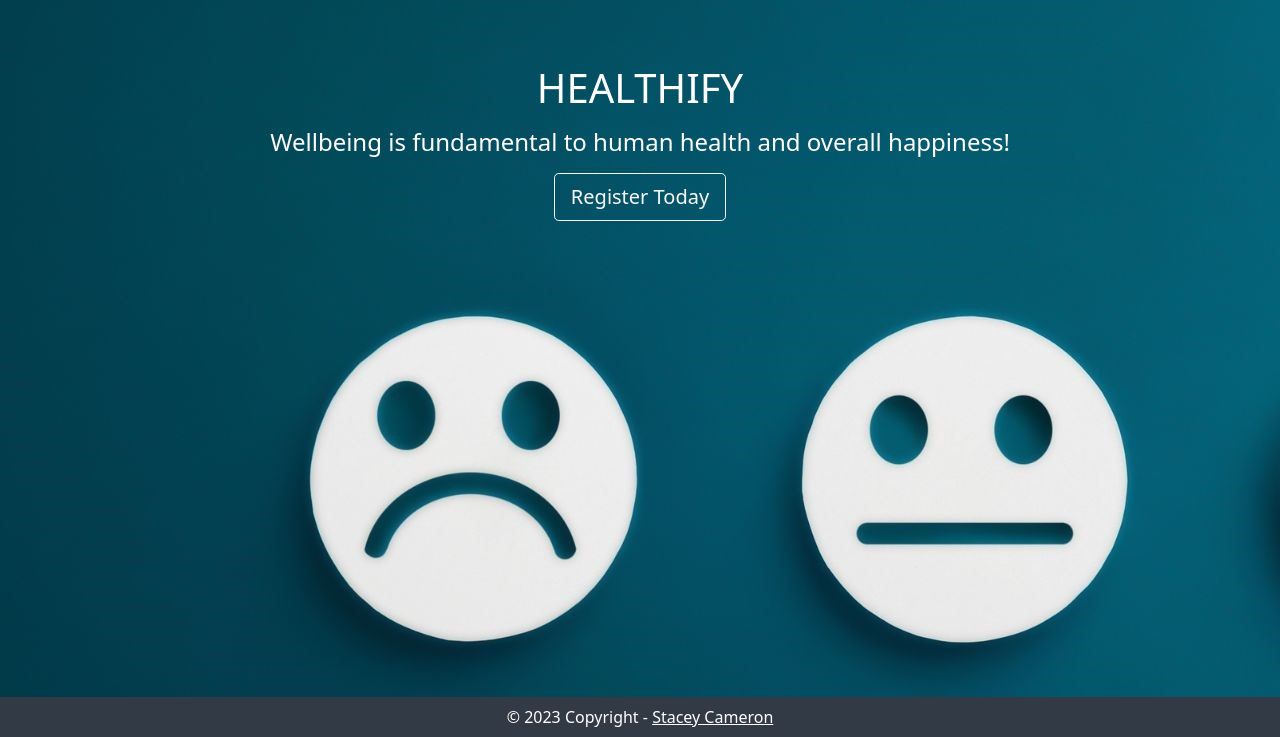
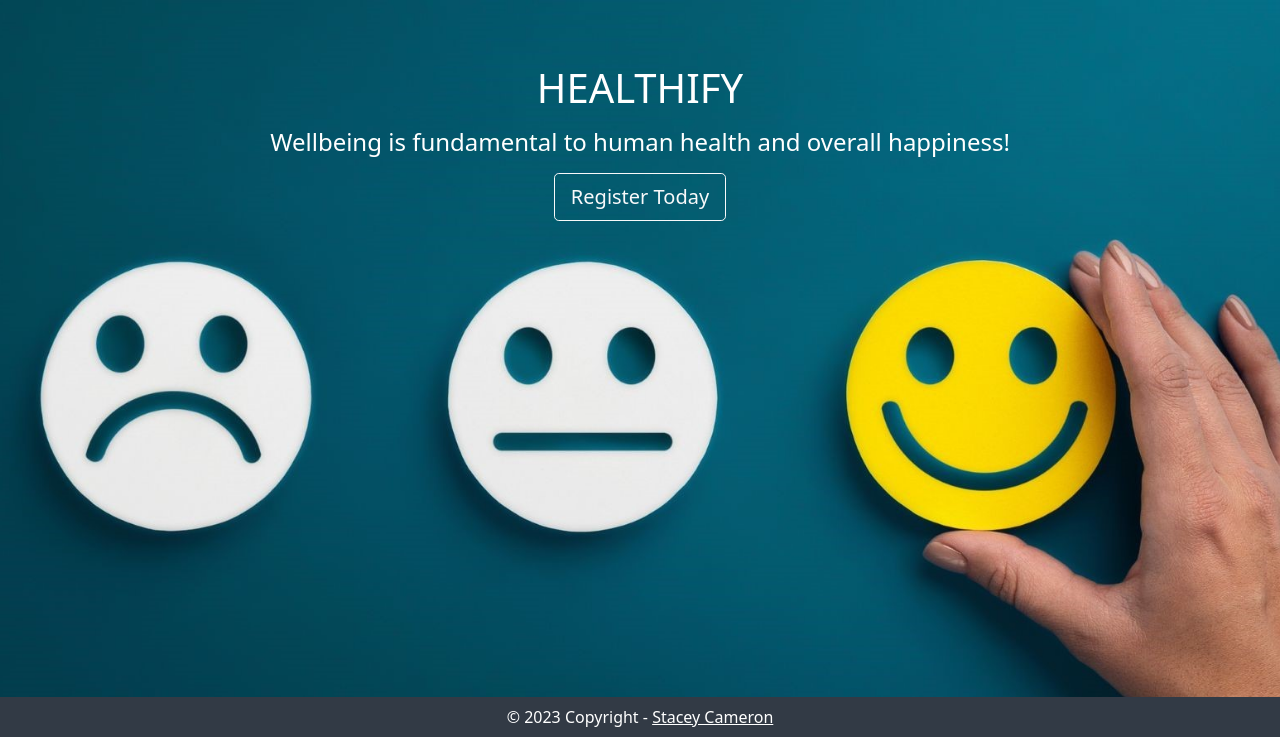
Before and after one commit to StaceyCameron/Healthify-Wellness-Application, a Node server app: page / in a window 1280 px wide. Shown: the part 63-800 px from the top of the page. Run offline with Node 20, Linux system fonts and the light colour scheme.

Commit message:
css changes

```diff
--- a/public/styles.css
+++ b/public/styles.css
@@ -1,3 +1,12 @@
+.heroImage {
+    background-position: center;
+    background-repeat: no-repeat;
+    background-size: cover;
+    position: relative;
+    height: 92vh;
+    width: auto;
+}
+
 .banner {
     width:100%;
     height:15%;
--- a/views/elements/navbar.mustache
+++ b/views/elements/navbar.mustache
@@ -1,6 +1,6 @@
 <link href="https://cdn.jsdelivr.net/npm/bootstrap@5.1.3/dist/css/bootstrap.min.css" rel="stylesheet" integrity="sha384-1BmE4kWBq78iYhFldvKuhfTAU6auU8tT94WrHftjDbrCEXSU1oBoqyl2QvZ6jIW3" crossorigin="anonymous">
 
-<nav class="navbar navbar-expand-lg sticky-top navbar-light" style="background-color: #323a45">
+<nav class="navbar navbar-expand-lg navbar-light" style="background-color: #323a45">
     <div class="d-flex flex-grow-1">
         <span class="w-100 d-lg-none d-block"></span>
         <a class="navbar-brand" href="/home">
@@ -12,7 +12,7 @@
             </button>
         </div>
     </div>
-    <div class="collapse navbar-collapse flex-grow-1 sticky-top text-centre" id="navbar">
+    <div class="collapse navbar-collapse flex-grow-1 text-centre" id="navbar">
         <ul class="navbar-nav ml-auto flex-nowrap">
             <li class="nav-item">
                 <a href="/home" class="nav-link text-white fw-normal fs-5">Home</a>
--- a/views/landing.mustache
+++ b/views/landing.mustache
@@ -9,7 +9,7 @@
   </div>
 
   <!-- Background image -->
-  <div class="p-5 text-center bg-image" style="background-image: url('./images/1.jpg'); height: 90%;">
+  <div class="heroImage p-5 text-center bg-image" style="background-image: url('./images/1.jpg');">
     <div>
       <div class="d-flex justify-content-center align-items-top h-100 pt-3">
         <div class="text-white">
--- a/views/user/register.mustache
+++ b/views/user/register.mustache
@@ -47,7 +47,7 @@
                     </div>
                 </div>
                 <!-- Remember Me and Forgotten Password -->
-            <input type="submit" value="Register" class="btn btn-dark mt-2 px-5">
+            <input type="submit" value="Register" class="btn text-white mt-2 px-5" style="background-color: #046880" >
             </form>
             <!-- Register Buttons -->
             <div class="text-center">
```
Also changed, not shown: views/user/login.mustache (+4 -4 lines).
